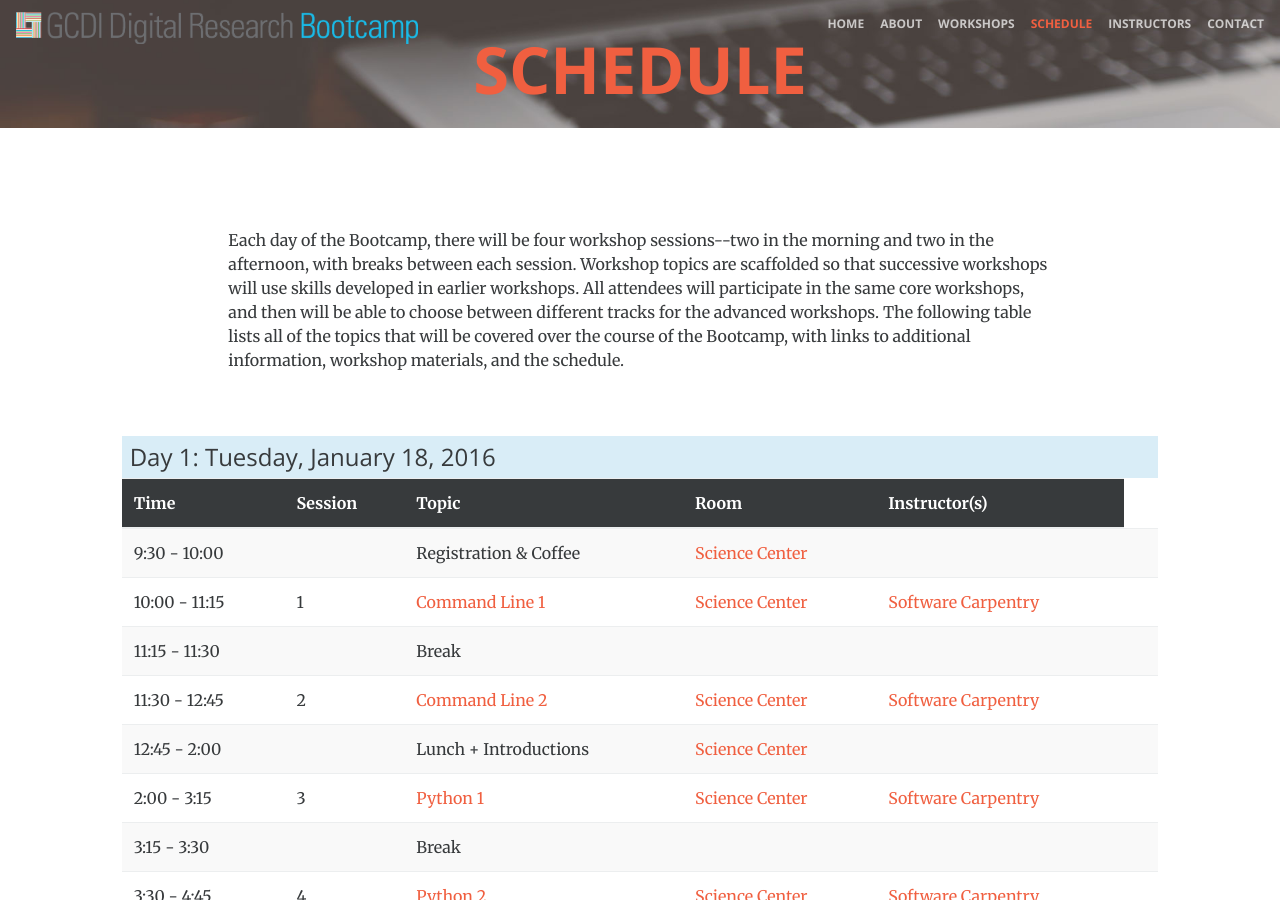
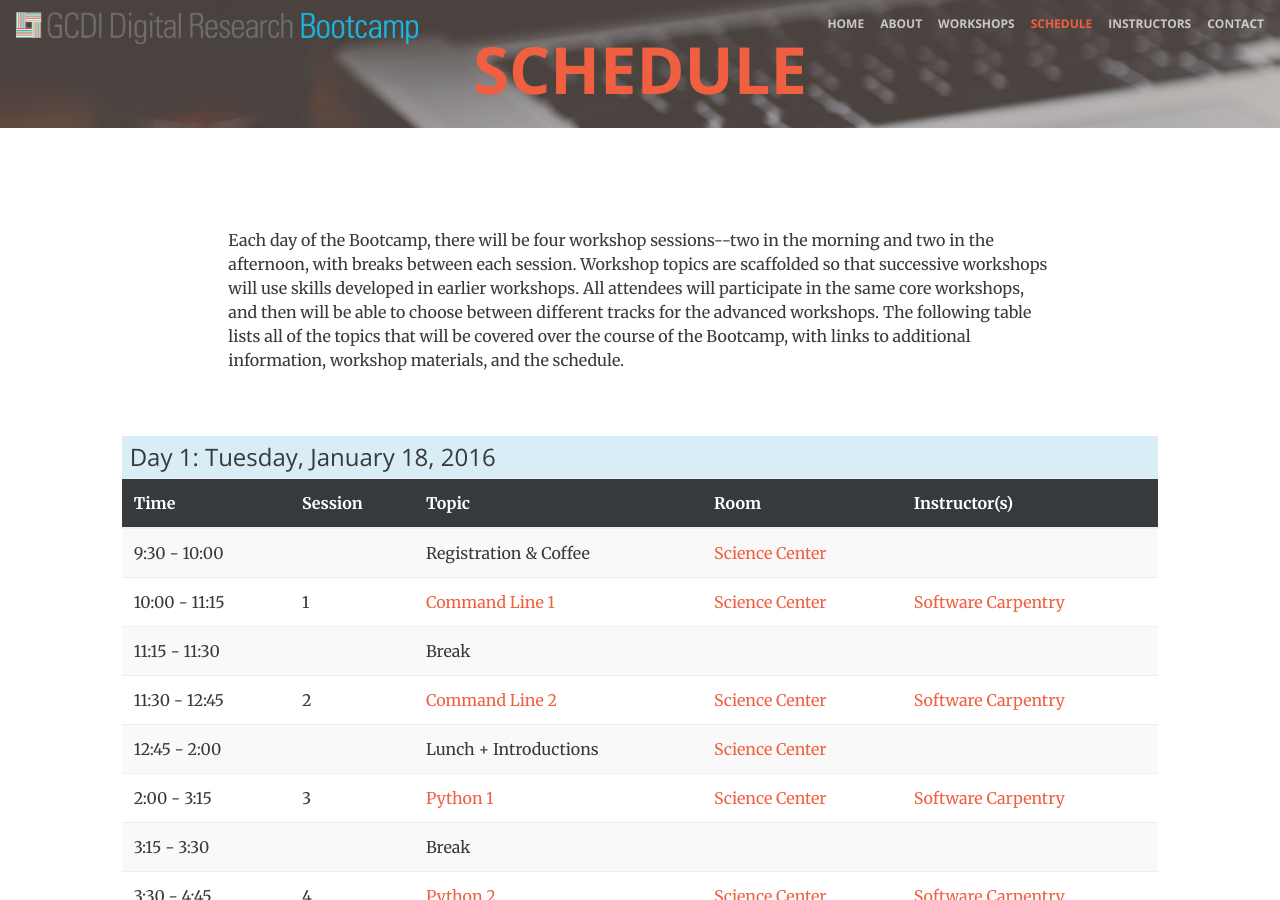
Before and after one commit to GCDigitalFellows/gcdigitalfellows.github.io, a Jekyll site: the page built from schedule.html, in a window 1280 px wide and 900 px high. Built offline with Jekyll 4.4.1, drawn with Linux system fonts in a browser that asks for light colours; comment, search, counter and statistics services are not loaded.

Commit message:
hide repo column on schedule

```diff
--- a/schedule.html
+++ b/schedule.html
@@ -29,7 +30,9 @@
             <th>Topic</th>
             <th>Room</th>
             <th class="hidden-xs-down">Instructor(s)</th>
-            <!-- <th class="hidden&#45;xs&#45;down">Materials</th> -->
+            {% if page.show_materials %}
+              <th class="hidden-xs-down">Materials</th>
+            {% endif %}
           </thead>
           {% for timeslot in day.timeslots %}
             <tr>
@@ -49,10 +52,12 @@
                 href="{{ '/rooms/#' | append: timeslot.room | prepend: site.baseurl }}">{{site.data.rooms[timeslot.room].name}}</a></td>
             <td class="hidden-xs-down">{{timeslot.instructorlink | replace: '="/',
               '="zzzz/' | replace: 'zzzz', site.baseurl}}</td>
-            {% if timeslot.repo %}
-              <td class="hidden-xs-down"><a href="{{timeslot.repo}}">repo</a></td>
-            {% else %}
-              <td></td>
+            {% if page.show_materials %}
+              {% if timeslot.repo %}
+                <td class="hidden-xs-down"><a href="{{timeslot.repo}}">repo</a></td>
+              {% else %}
+                <td></td>
+              {% endif %}
             {% endif %}
           </tr>
           {% assign lasttimeslot = timeslot.time %}
```
Also changed, not shown: other parts of schedule.html (+1 -0 lines).
